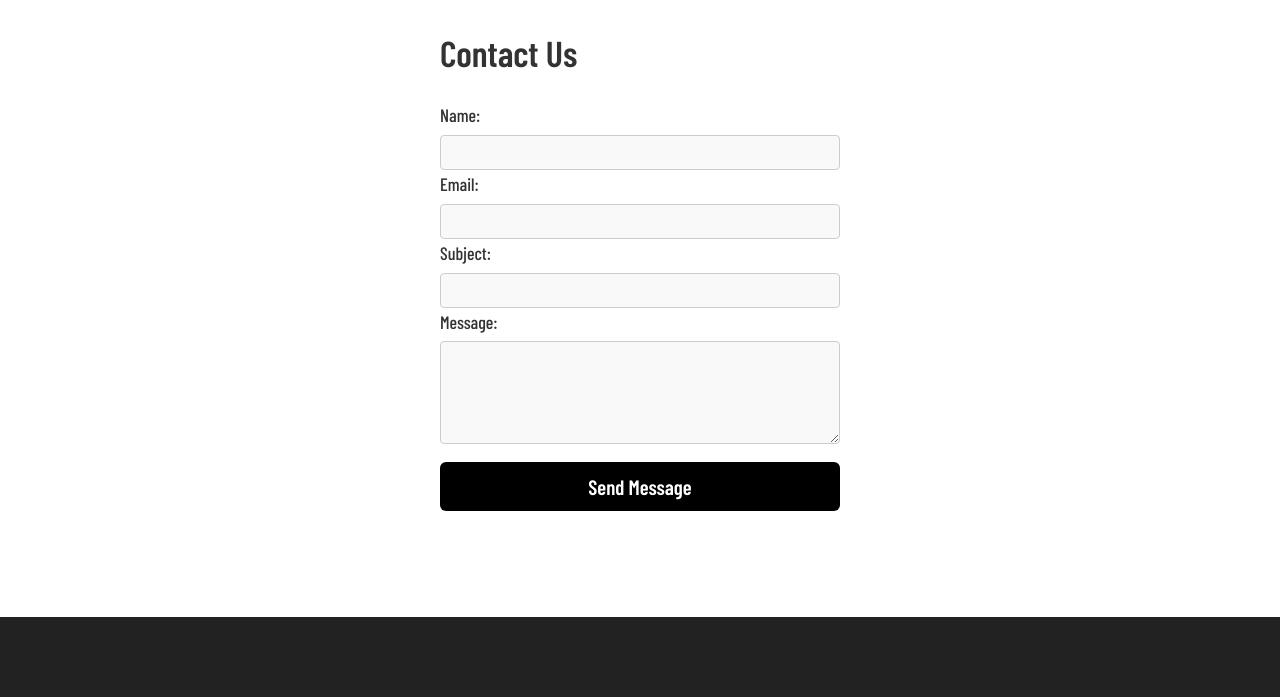
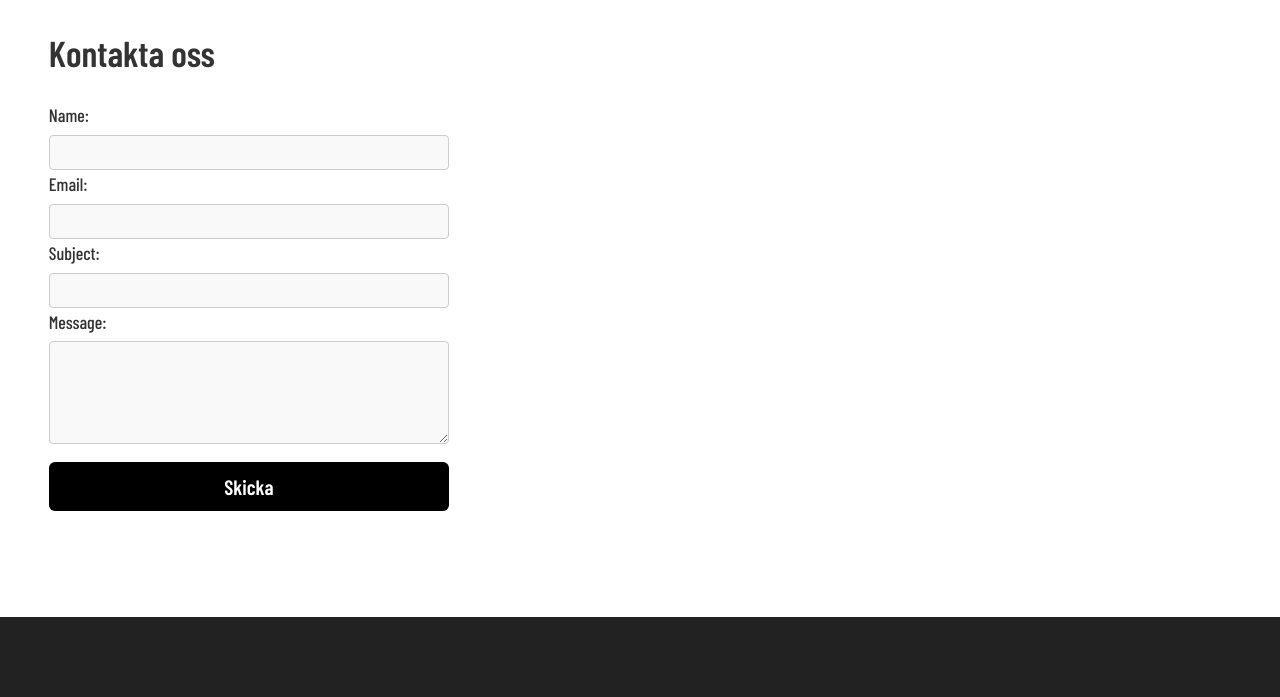
Before and after one commit to gu-gridh/contact-form, a Django app: page / in a window 1280 px wide. Shown: the part 103-800 px from the top of the page. Run offline with Django 5.2, Linux system fonts and the light colour scheme; some libraries are stand-ins or nearby versions; some web fonts are replaced.

Commit message:
Minor style fixes and languae.

```diff
--- a/contact/sendmail/templates/sendmail/contact_form.html
+++ b/contact/sendmail/templates/sendmail/contact_form.html
@@ -2,7 +2,7 @@
 
 {% block content %}
     <div class="contact-form">
-        <h1>Contact Us</h1>
+        <h1>Kontakta oss</h1>
 
         {% if messages %}
         <div class="messages">
@@ -17,7 +17,7 @@
         <form method="post" action="{% url 'contact_form' %}">
             {% csrf_token %}
             {{ form.as_p }}
-            <button type="submit">Send Message</button>
+            <button type="submit">Skicka</button>
         </form>
     </div>
 
--- a/contact/static/styles.css
+++ b/contact/static/styles.css
@@ -290,9 +290,16 @@
         padding-top:20px;
     }
 
-
     .beta {
         font-size: 24px;
         font-weight: bold;
         color:  #dc6464;
         }
+
+    main {
+        padding-left: 1.6em;
+    }
+
+    .contact-form {
+        margin: 0 20px;
+    }
```
